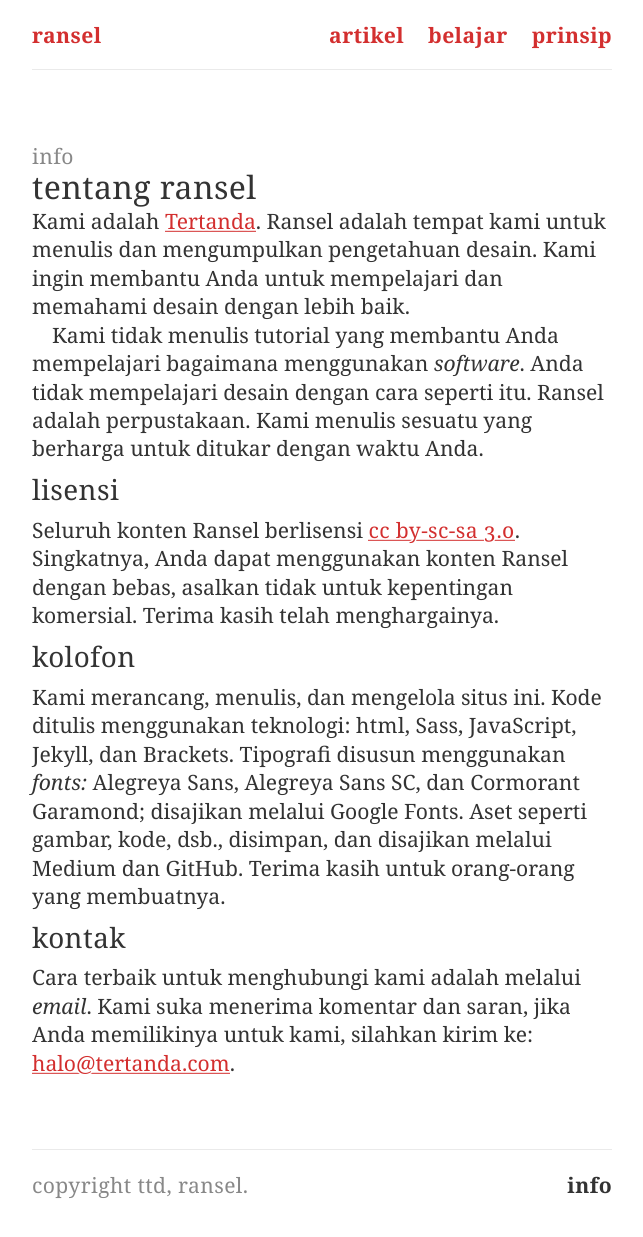
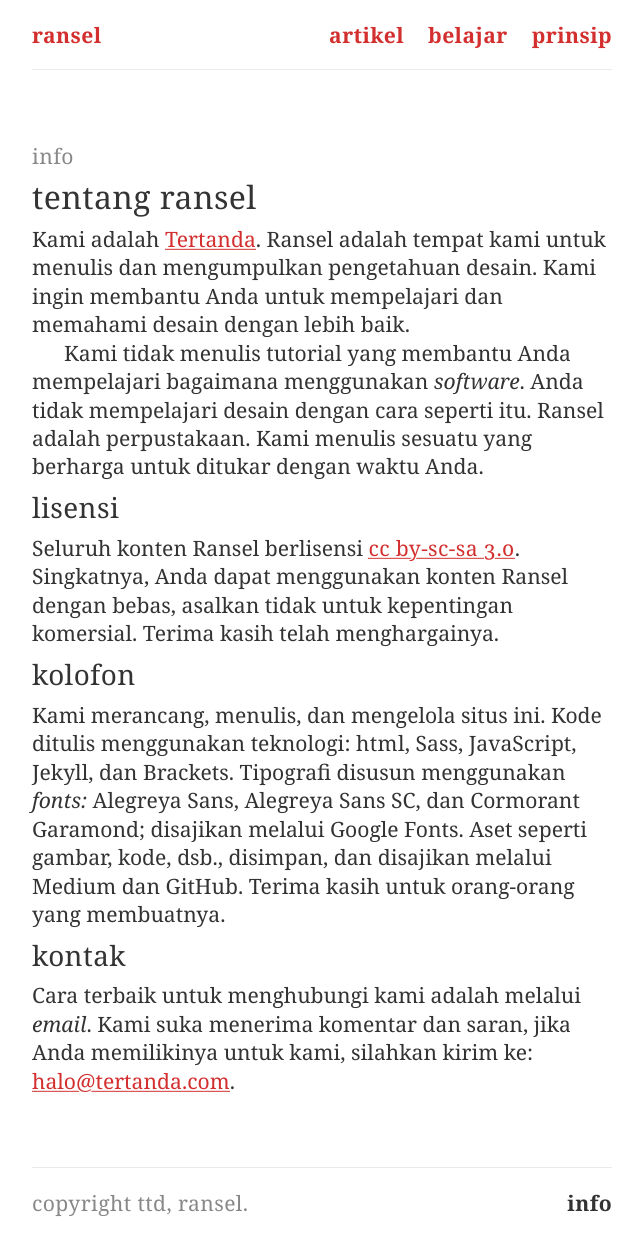
Before and after one commit to tertanda/ransel.github.io, a Jekyll site: the page built from info.md, in a window 1280 px wide. Shown: the whole page, without its empty margins (318-961 px from the left). Built offline with Jekyll 4.4.1, drawn with Linux system fonts in a browser that asks for light colours.

Commit message:
Memperbaiki heading.

```diff
--- a/_sass/base/typo.scss
+++ b/_sass/base/typo.scss
@@ -83,7 +83,8 @@ h1, h2, h3, h4, h5 {
 
 h1 {
     font-size: 2rem;
-    margin-bottom: 0.5rem;
+    margin-bottom: 1rem;
+    margin-top: 0.75rem;
 }
 
 h2 { font-size: 1.7411rem; }
@@ -114,7 +115,7 @@ article h5 {
     padding-top: 1rem;
 }
 
-article p { text-indent: 1.25rem; }
+article p { text-indent: 2rem; }
 
 article p:first-of-type,
 article h1 + p,
```
